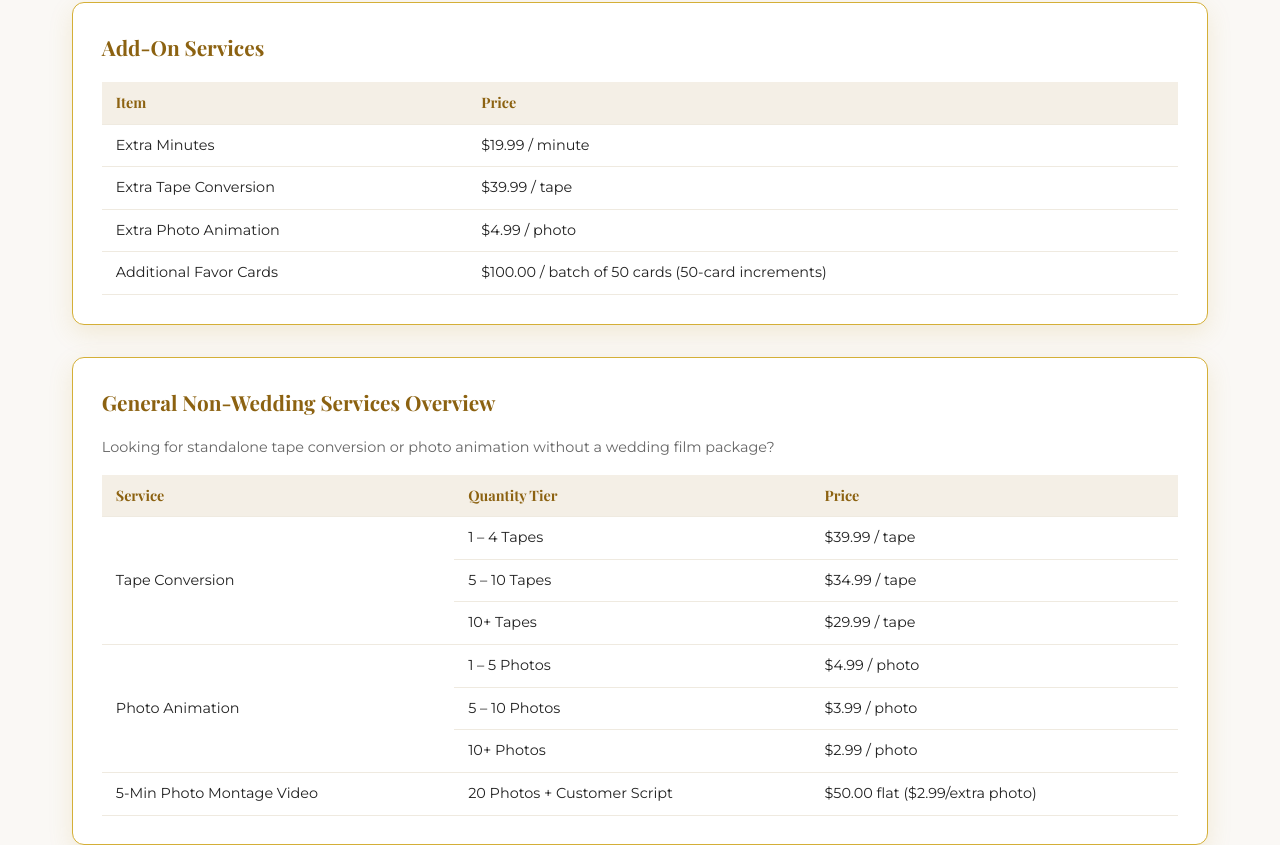
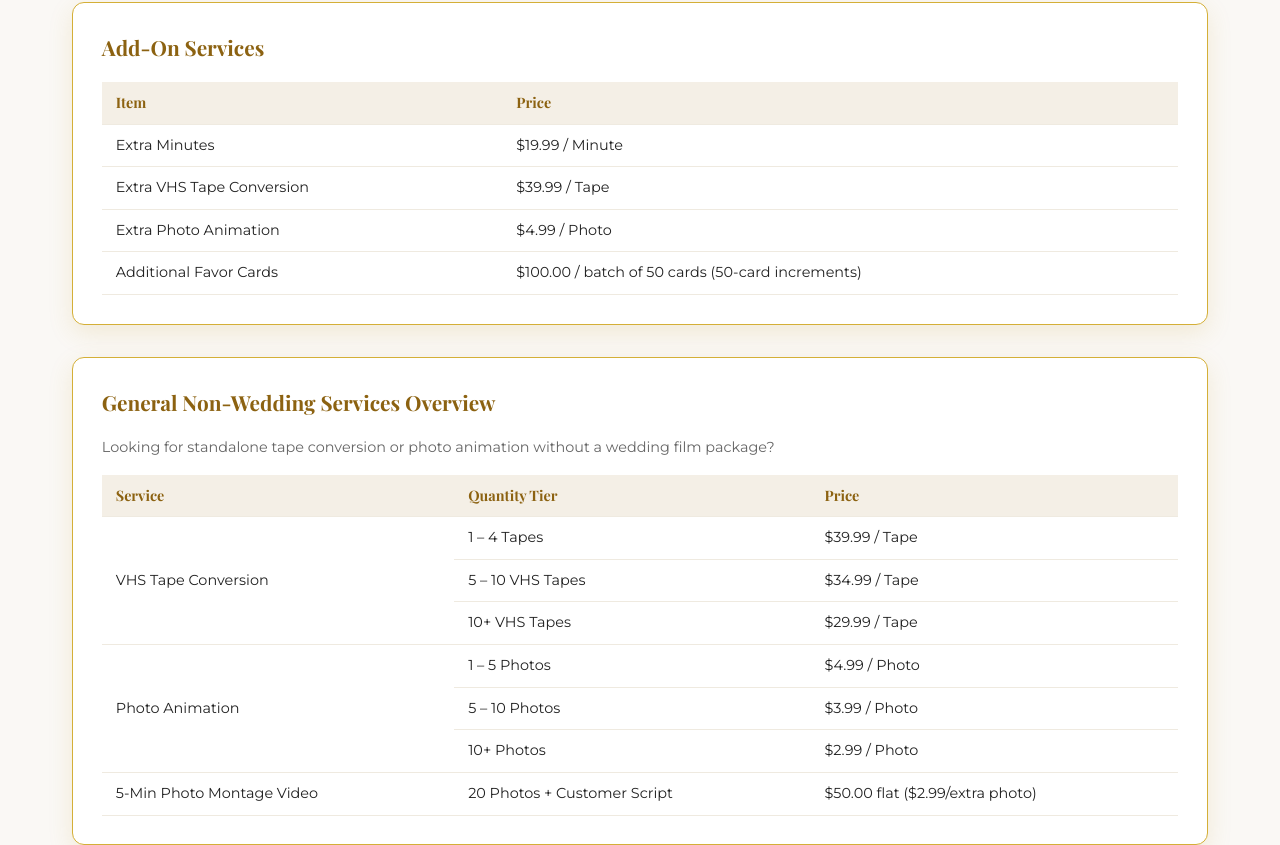
Before and after one commit to freedomhubsllc-dot/digitizehowwemet, a plain HTML site: page index.html in a window 1280 px wide. Shown: the part 1278-2123 px from the top of the page. Drawn offline with nearby package versions, Linux system fonts and the light colour scheme; a web font is replaced by a local one.

Commit message:
Update index.html

```diff
--- a/index.html
+++ b/index.html
@@ -178,7 +178,7 @@
       <div class="price">$250</div>
       <ul>
         <li>Up to 5-minute custom film</li>
-        <li>Media Included: Up to 6 Tapes + 14 Animated Photos (OR up to 20 photos if no tapes)</li>
+        <li>Media Included: Up to 6 VHS Tapes + 14 Animated Photos (OR up to 20 photos if no VHS tapes)</li>
         <li>Client provides script/narrative</li>
         <li>100 Custom QR Favor Gift Cards</li>
         <li>Web Link Delivery of Final Film</li>
@@ -211,9 +211,9 @@
           <tr><th>Item</th><th>Price</th></tr>
         </thead>
         <tbody>
-          <tr><td>Extra Minutes</td><td>$19.99 / minute</td></tr>
-          <tr><td>Extra Tape Conversion</td><td>$39.99 / tape</td></tr>
-          <tr><td>Extra Photo Animation</td><td>$4.99 / photo</td></tr>
+          <tr><td>Extra Minutes</td><td>$19.99 / Minute</td></tr>
+          <tr><td>Extra VHS Tape Conversion</td><td>$39.99 / Tape</td></tr>
+          <tr><td>Extra Photo Animation</td><td>$4.99 / Photo</td></tr>
           <tr><td>Additional Favor Cards</td><td>$100.00 / batch of 50 cards (50-card increments)</td></tr>
         </tbody>
       </table>
@@ -227,12 +227,12 @@
           <tr><th>Service</th><th>Quantity Tier</th><th>Price</th></tr>
         </thead>
         <tbody>
-          <tr><td rowspan="3">Tape Conversion</td><td>1 – 4 Tapes</td><td>$39.99 / tape</td></tr>
-          <tr><td>5 – 10 Tapes</td><td>$34.99 / tape</td></tr>
-          <tr><td>10+ Tapes</td><td>$29.99 / tape</td></tr>
-          <tr><td rowspan="3">Photo Animation</td><td>1 – 5 Photos</td><td>$4.99 / photo</td></tr>
-          <tr><td>5 – 10 Photos</td><td>$3.99 / photo</td></tr>
-          <tr><td>10+ Photos</td><td>$2.99 / photo</td></tr>
+          <tr><td rowspan="3">VHS Tape Conversion</td><td>1 – 4 Tapes</td><td>$39.99 / Tape</td></tr>
+          <tr><td>5 – 10 VHS Tapes</td><td>$34.99 / Tape</td></tr>
+          <tr><td>10+ VHS Tapes</td><td>$29.99 / Tape</td></tr>
+          <tr><td rowspan="3">Photo Animation</td><td>1 – 5 Photos</td><td>$4.99 / Photo</td></tr>
+          <tr><td>5 – 10 Photos</td><td>$3.99 / Photo</td></tr>
+          <tr><td>10+ Photos</td><td>$2.99 / Photo</td></tr>
           <tr><td>5-Min Photo Montage Video</td><td>20 Photos + Customer Script</td><td>$50.00 flat ($2.99/extra photo)</td></tr>
         </tbody>
       </table>
@@ -246,8 +246,8 @@
       <h3 style="font-family: var(--font-serif); margin-bottom: 0.8rem; color: var(--gold-dark);">Special Archive Recommendation</h3>
       <div class="upsell-box">
         <p id="upsellText">
-          We have your $250 Rehearsal Film package reserved! Most of our couples find that while 6 tapes and 14 photos make a perfect 4-minute film, parents usually have 2 or 3 extra tapes sitting in a drawer that haven't been seen in 20 years.<br><br>
-          For just $150 more ($400 total), we’ll digitize ALL your raw, full-length tapes, convert all 20 photos into individual motion files, and put the entire digital library onto a custom wooden USB drive for your parents as a heirloom gift. Would you like us to include the full heritage archive kit?
+          We have your $250 Rehearsal Film package reserved! Most of our couples find that while 6 VHS tapes and 14 photos make a perfect 5-minute film, parents usually have 2 or 3 extra tapes sitting in a drawer that haven't been seen in 20 years.<br><br>
+          For just $150 more ($400 total), we’ll digitize ALL your raw, full-length VHS tapes, convert all 20 photos into individual motion files, and put the entire digital library onto a custom wooden USB drive for your parents as a heirloom gift. Would you like us to include the full heritage archive kit?
         </p>
       </div>
       <div style="display: flex; gap: 10px; justify-content: flex-end;">
@@ -293,9 +293,9 @@
           <label>Physical Media Return Preference</label>
           <select id="returnShippingSelect" onchange="calculateTotal()">
             <option value="0">Free Eco-Friendly Disposal / Recycling (After 30 days)</option>
-            <option value="10">Return Shipping - 1 Tape ($10.00)</option>
-            <option value="18">Return Shipping - 2 to 8 Tapes ($18.00)</option>
-            <option value="25">Return Shipping - 9+ Tapes ($25.00)</option>
+            <option value="10">Return Shipping - 1 VHS Tape ($10.00)</option>
+            <option value="18">Return Shipping - 2 to 8 VHS Tapes ($18.00)</option>
+            <option value="25">Return Shipping - 9+ VHS Tapes ($25.00)</option>
           </select>
         </div>
 
```
